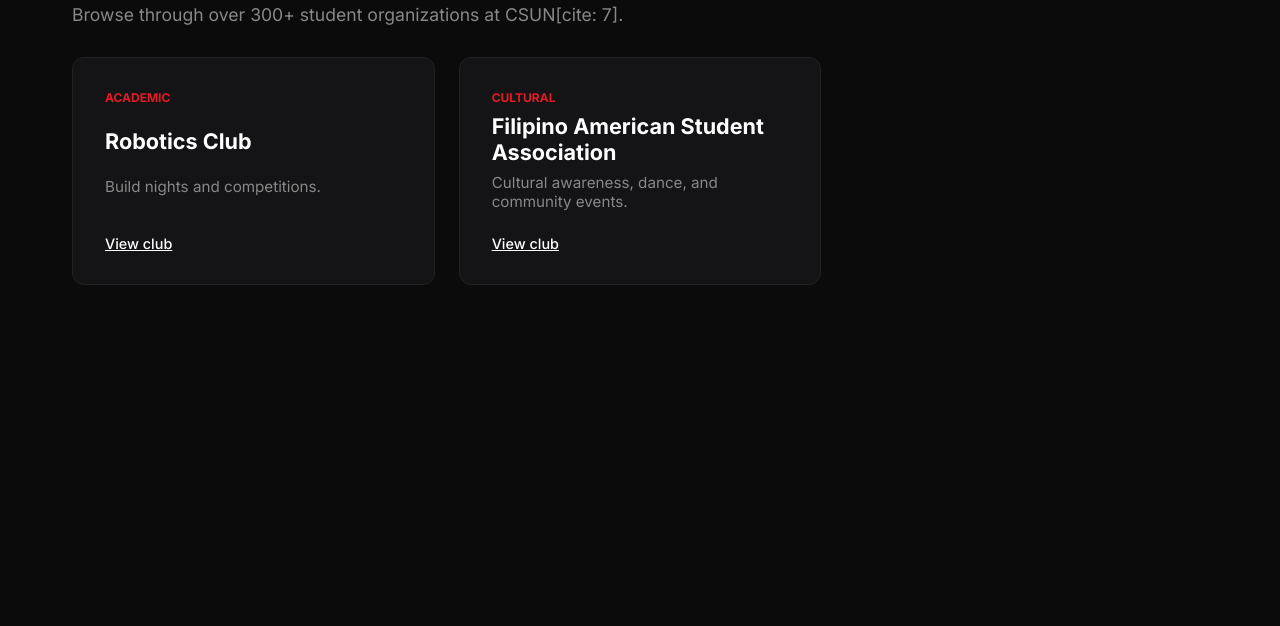
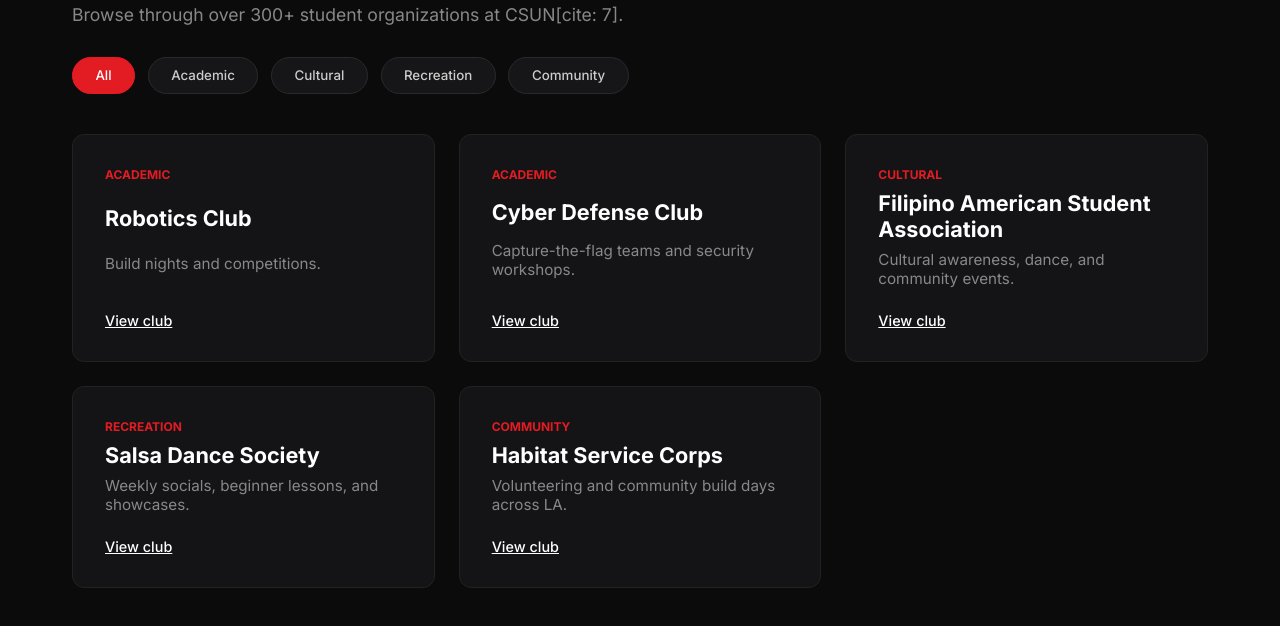
Before and after one commit to Shyguycode/csun-club-portal, a plain HTML site: page discover.html in a window 1280 px wide. Shown: the part 174-800 px from the top of the page. Drawn offline with Linux system fonts and the light colour scheme.

Commit message:
Restore all clubs to discover page

```diff
--- a/discover.html
+++ b/discover.html
@@ -8,6 +8,7 @@
     <link href="https://fonts.googleapis.com/css2?family=Inter:wght@400;500;600;700;800&display=swap" rel="stylesheet">
 </head>
 <body>
+    <!-- Header Navigation Bar -->
     <header class="navbar">
         <a href="index.html" class="nav-brand">
             <span class="csun-badge">CSUN</span>
@@ -22,26 +23,84 @@
         </nav>
     </header>
 
+    <!-- Main Container -->
     <main class="main-container">
         <div class="page-header">
             <h1>Discover Clubs</h1>
             <p>Browse through over 300+ student organizations at CSUN[cite: 7].</p>
         </div>
 
-        <div class="clubs-grid">
-            <div class="club-card">
+        <!-- Filter Sorting Chips -->
+        <div class="filter-chips" id="filterChips">
+            <button class="chip active" data-filter="all">All</button>
+            <button class="chip" data-filter="academic">Academic</button>
+            <button class="chip" data-filter="cultural">Cultural</button>
+            <button class="chip" data-filter="recreation">Recreation</button>
+            <button class="chip" data-filter="community">Community</button>
+        </div>
+
+        <!-- Full Clubs Grid -->
+        <div class="clubs-grid" id="clubsGrid">
+            <div class="club-card" data-category="academic">
                 <span class="card-tag">Academic</span>
                 <h2>Robotics Club</h2>
                 <p class="card-desc">Build nights and competitions.</p>
                 <a href="robotics.html" class="view-club-link">View club</a>
             </div>
-            <div class="club-card">
+
+            <div class="club-card" data-category="academic">
+                <span class="card-tag">Academic</span>
+                <h2>Cyber Defense Club</h2>
+                <p class="card-desc">Capture-the-flag teams and security workshops.</p>
+                <a href="cyber.html" class="view-club-link">View club</a>
+            </div>
+
+            <div class="club-card" data-category="cultural">
                 <span class="card-tag">Cultural</span>
                 <h2>Filipino American Student Association</h2>
                 <p class="card-desc">Cultural awareness, dance, and community events.</p>
                 <a href="fasa.html" class="view-club-link">View club</a>
             </div>
+
+            <div class="club-card" data-category="recreation">
+                <span class="card-tag">Recreation</span>
+                <h2>Salsa Dance Society</h2>
+                <p class="card-desc">Weekly socials, beginner lessons, and showcases.</p>
+                <a href="salsa.html" class="view-club-link">View club</a>
+            </div>
+
+            <div class="club-card" data-category="community">
+                <span class="card-tag">Community</span>
+                <h2>Habitat Service Corps</h2>
+                <p class="card-desc">Volunteering and community build days across LA.</p>
+                <a href="habitat.html" class="view-club-link">View club</a>
+            </div>
         </div>
     </main>
+
+    <!-- Category Sorting JavaScript -->
+    <script>
+        const filterButtons = document.querySelectorAll('.chip');
+        const clubCards = document.querySelectorAll('.clubs-grid .club-card');
+
+        filterButtons.forEach(button => {
+            button.addEventListener('click', () => {
+                // Update active state on buttons
+                filterButtons.forEach(btn => btn.classList.remove('active'));
+                button.classList.add('active');
+
+                const selectedCategory = button.getAttribute('data-filter');
+
+                clubCards.forEach(card => {
+                    const cardCategory = card.getAttribute('data-category');
+                    if (selectedCategory === 'all' || cardCategory === selectedCategory) {
+                        card.style.display = 'flex';
+                    } else {
+                        card.style.display = 'none';
+                    }
+                });
+            });
+        });
+    </script>
 </body>
 </html>
```
